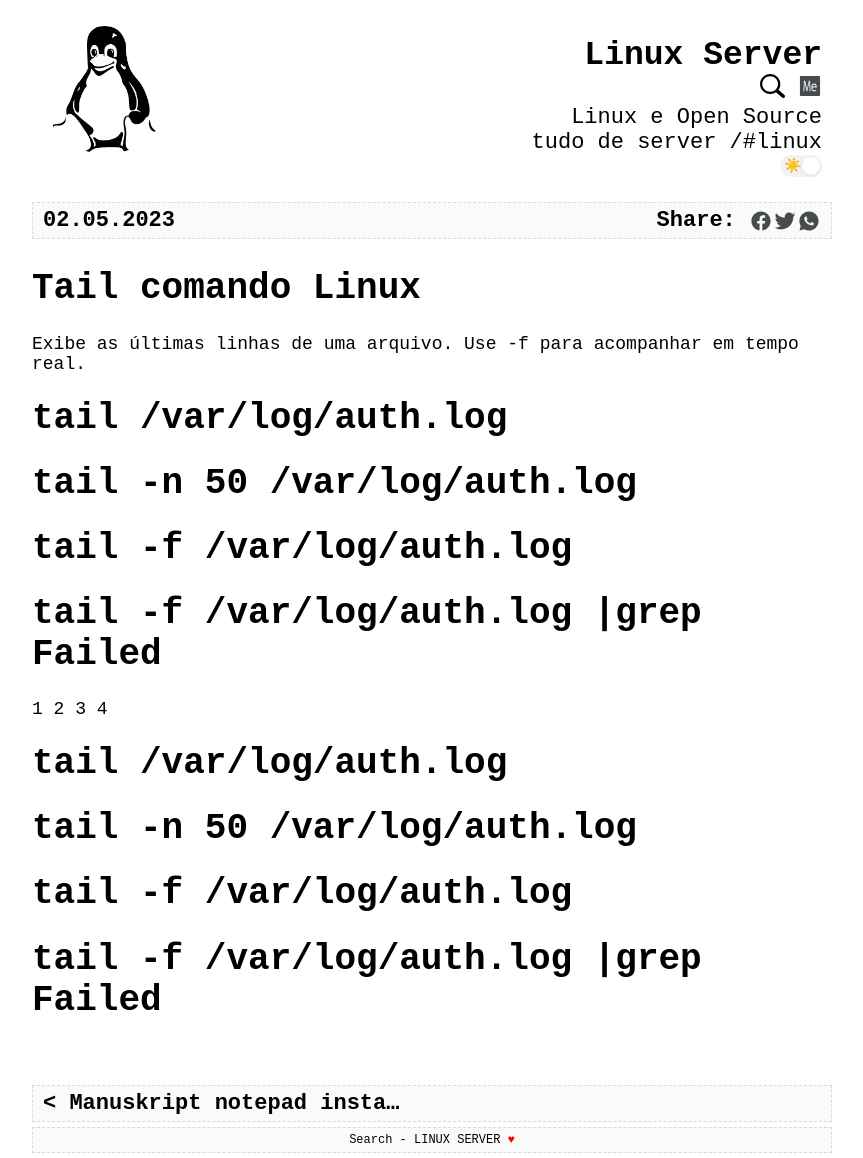
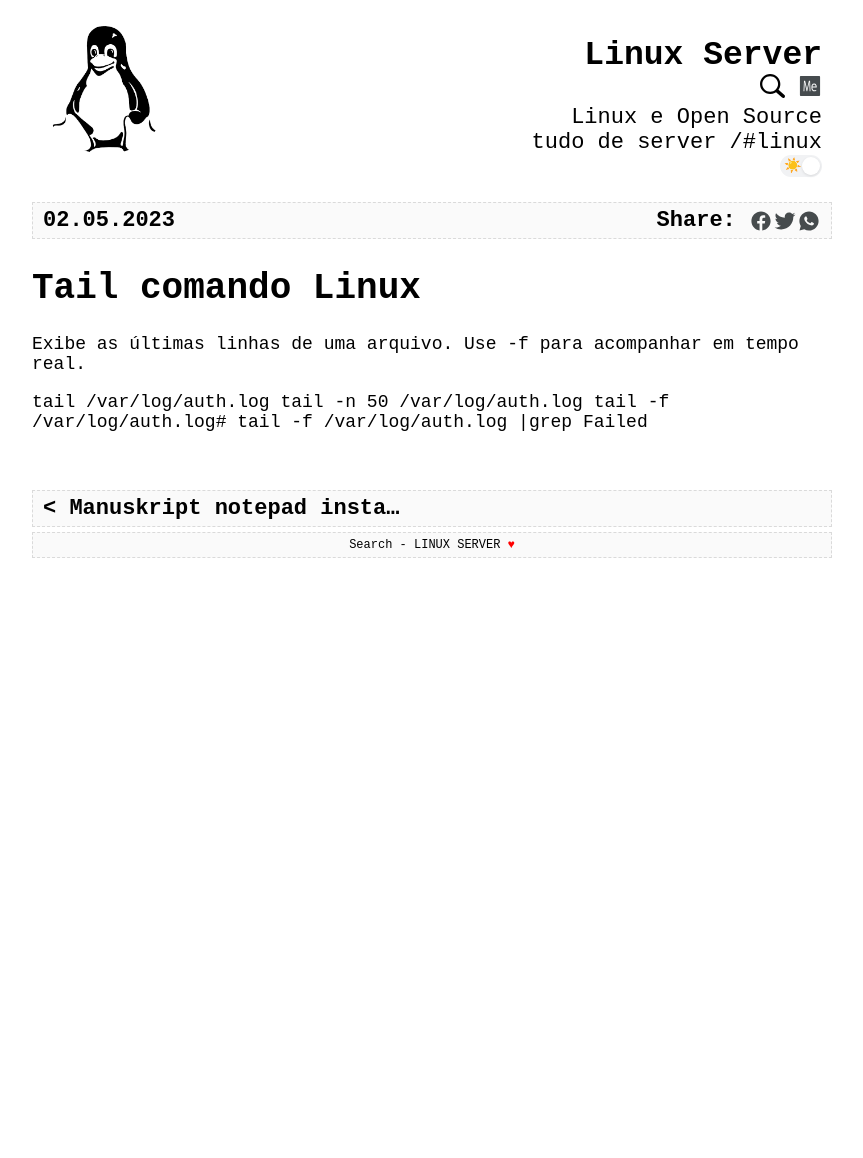
Before and after one commit to jarioswami/linux.github.io, a Jekyll site: the page built from _posts/2023-05-02-tail-comando-debian.md, in a window 1280 px wide. Shown: the whole page, without its empty margins (208-1071 px from the left). Built offline with Jekyll 4.4.1, drawn with Linux system fonts in a browser that asks for light colours; after the commit the page ends 900 px from its top, so only the background shows below that.

Commit message:
Update 2023-05-02-tail-comando-debian.md

```diff
--- a/_posts/2023-05-02-tail-comando-debian.md
+++ b/_posts/2023-05-02-tail-comando-debian.md
@@ -3,15 +3,6 @@ title: Tail comando Linux
 ---
 Exibe as últimas linhas de uma arquivo. Use -f para acompanhar em tempo real.
 
-# tail /var/log/auth.log
-# tail -n 50 /var/log/auth.log
-# tail -f /var/log/auth.log
-# tail -f /var/log/auth.log |grep Failed
-1
-2
-3
-4
-# tail /var/log/auth.log
-# tail -n 50 /var/log/auth.log
-# tail -f /var/log/auth.log
-# tail -f /var/log/auth.log |grep Failed
+ tail /var/log/auth.log
+ tail -n 50 /var/log/auth.log
+ tail -f /var/log/auth.log# tail -f /var/log/auth.log |grep Failed
```
